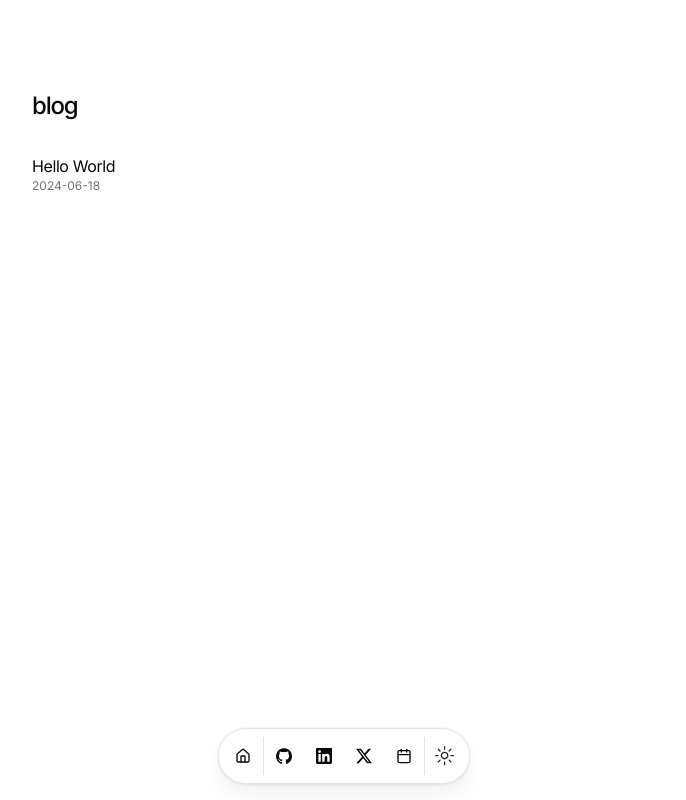
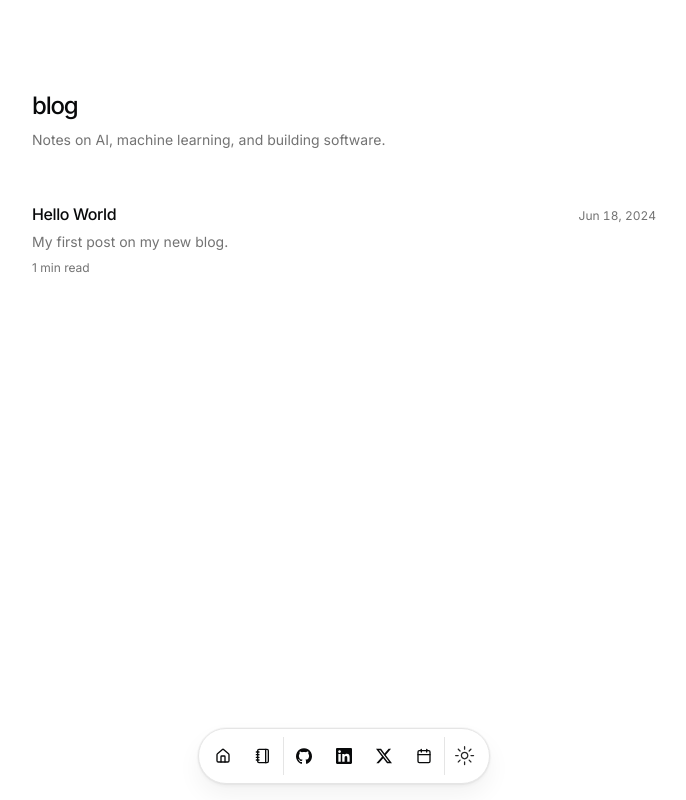
Before and after one commit to sudorishabh/sudorishabh, a Next.js app: page /blog in a window 1280 px wide. Shown: the whole page, without its empty margins (296-982 px from the left). Built offline with nearby package versions, Linux system fonts and the light colour scheme.

Commit message:
feat(blog): upgrade content pipeline with tags, drafts, reading time & TOC; fix Next 16 params & feat(blog): redesign index as text list with summaries, tags & reading time; add Blog to dock

```diff
--- a/app/blog/[slug]/page.tsx
+++ b/app/blog/[slug]/page.tsx
@@ -13,11 +13,14 @@ export async function generateStaticParams() {
 export async function generateMetadata({
   params,
 }: {
-  params: {
-    slug: string;
-  };
+  params: Promise<{ slug: string }>;
 }): Promise<Metadata | undefined> {
-  let post = await getPost(params.slug);
+  const { slug } = await params;
+  const post = await getPost(slug);
+
+  if (!post) {
+    return;
+  }
 
   let {
     title,
@@ -54,11 +57,10 @@ export async function generateMetadata({
 export default async function Blog({
   params,
 }: {
-  params: {
-    slug: string;
-  };
+  params: Promise<{ slug: string }>;
 }) {
-  let post = await getPost(params.slug);
+  const { slug } = await params;
+  const post = await getPost(slug);
 
   if (!post) {
     notFound();
--- a/app/blog/page.tsx
+++ b/app/blog/page.tsx
@@ -1,10 +1,10 @@
 import BlurFade from "@/components/magicui/blur-fade";
+import { PostList } from "@/components/post-list";
 import { getBlogPosts } from "@/data/blog";
-import Link from "next/link";
 
 export const metadata = {
   title: "Blog",
-  description: "My thoughts on software development, life, and more.",
+  description: "Notes on AI, machine learning, and building software.",
 };
 
 const BLUR_FADE_DELAY = 0.04;
@@ -15,32 +15,15 @@ export default async function BlogPage() {
   return (
     <section>
       <BlurFade delay={BLUR_FADE_DELAY}>
-        <h1 className="font-medium text-2xl mb-8 tracking-tighter">blog</h1>
+        <h1 className="mb-2 text-2xl font-medium tracking-tighter">blog</h1>
       </BlurFade>
-      {posts
-        .sort((a, b) => {
-          if (
-            new Date(a.metadata.publishedAt) > new Date(b.metadata.publishedAt)
-          ) {
-            return -1;
-          }
-          return 1;
-        })
-        .map((post, id) => (
-          <BlurFade delay={BLUR_FADE_DELAY * 2 + id * 0.05} key={post.slug}>
-            <Link
-              className="flex flex-col space-y-1 mb-4"
-              href={`/blog/${post.slug}`}
-            >
-              <div className="w-full flex flex-col">
-                <p className="tracking-tight">{post.metadata.title}</p>
-                <p className="h-6 text-xs text-muted-foreground">
-                  {post.metadata.publishedAt}
-                </p>
-              </div>
-            </Link>
-          </BlurFade>
-        ))}
+      <BlurFade delay={BLUR_FADE_DELAY * 1.5}>
+        <p className="mb-8 text-sm text-muted-foreground">
+          Notes on AI, machine learning, and building software.
+        </p>
+      </BlurFade>
+
+      <PostList posts={posts} />
     </section>
   );
 }
--- /dev/null
+++ b/components/post-list.tsx
@@ -0,0 +1,71 @@
+import BlurFade from "@/components/magicui/blur-fade";
+import type { Post } from "@/data/blog";
+import { formatShortDate } from "@/lib/utils";
+import Link from "next/link";
+
+const BLUR_FADE_DELAY = 0.04;
+
+export function PostList({
+  posts,
+  startDelay = BLUR_FADE_DELAY * 2,
+  emptyMessage = "No posts yet — check back soon.",
+}: {
+  posts: Post[];
+  startDelay?: number;
+  emptyMessage?: string;
+}) {
+  if (posts.length === 0) {
+    return (
+      <p className="text-sm text-muted-foreground">{emptyMessage}</p>
+    );
+  }
+
+  return (
+    <div className="flex flex-col divide-y divide-border/50">
+      {posts.map((post, id) => (
+        <BlurFade key={post.slug} delay={startDelay + id * 0.05}>
+          <Link
+            href={`/blog/${post.slug}`}
+            className="group flex flex-col gap-1.5 py-5 transition-opacity"
+          >
+            <div className="flex items-baseline justify-between gap-4">
+              <h2 className="font-medium tracking-tight underline-offset-4 group-hover:underline">
+                {post.metadata.title}
+              </h2>
+              <time
+                dateTime={post.metadata.publishedAt}
+                className="shrink-0 text-xs tabular-nums text-muted-foreground"
+              >
+                {formatShortDate(post.metadata.publishedAt)}
+              </time>
+            </div>
+
+            {post.metadata.summary && (
+              <p className="line-clamp-2 text-sm text-muted-foreground">
+                {post.metadata.summary}
+              </p>
+            )}
+
+            <div className="mt-0.5 flex flex-wrap items-center gap-x-2 gap-y-1 text-xs text-muted-foreground">
+              <span>{post.readingTime} min read</span>
+              {post.metadata.tags.length > 0 && (
+                <>
+                  <span aria-hidden className="text-border">
+                    &middot;
+                  </span>
+                  <span className="flex flex-wrap gap-x-2">
+                    {post.metadata.tags.map((tag) => (
+                      <span key={tag} className="text-muted-foreground/70">
+                        #{tag}
+                      </span>
+                    ))}
+                  </span>
+                </>
+              )}
+            </div>
+          </Link>
+        </BlurFade>
+      ))}
+    </div>
+  );
+}
--- a/data/blog.ts
+++ b/data/blog.ts
@@ -8,22 +8,117 @@ import remarkParse from "remark-parse";
 import remarkRehype from "remark-rehype";
 import { unified } from "unified";
 
-type Metadata = {
+export type PostMetadata = {
   title: string;
   publishedAt: string;
   summary: string;
+  tags: string[];
   image?: string;
+  author?: string;
+  draft: boolean;
 };
 
+export type TocItem = {
+  level: number;
+  text: string;
+  slug: string;
+};
+
+export type Post = {
+  slug: string;
+  metadata: PostMetadata;
+  /** Rendered HTML of the post body. */
+  source: string;
+  /** Table of contents built from h2/h3 headings. */
+  toc: TocItem[];
+  /** Estimated reading time, in whole minutes. */
+  readingTime: number;
+  wordCount: number;
+};
+
+const POSTS_DIR = path.join(process.cwd(), "content");
+
+/** Turn heading/tag text into a URL-safe slug (mirrors components/mdx.tsx). */
+export function slugify(str: string) {
+  return str
+    .toString()
+    .toLowerCase()
+    .trim()
+    .replace(/\s+/g, "-")
+    .replace(/&/g, "-and-")
+    .replace(/[^\w-]+/g, "")
+    .replace(/--+/g, "-");
+}
+
+function normalizeTags(input: unknown): string[] {
+  if (Array.isArray(input)) {
+    return input.map((t) => String(t).trim()).filter(Boolean);
+  }
+  if (typeof input === "string") {
+    return input
+      .split(",")
+      .map((t) => t.trim())
+      .filter(Boolean);
+  }
+  return [];
+}
+
 function getMDXFiles(dir: string) {
+  if (!fs.existsSync(dir)) return [];
   return fs.readdirSync(dir).filter((file) => path.extname(file) === ".mdx");
 }
 
-export async function markdownToHTML(markdown: string) {
-  const p = await unified()
+/** Recursively collect the visible text of a hast node. */
+function getNodeText(node: any): string {
+  if (node.type === "text") return node.value ?? "";
+  if (Array.isArray(node.children)) {
+    return node.children.map(getNodeText).join("");
+  }
+  return "";
+}
+
+/**
+ * Custom rehype plugin: assigns an `id` to every heading and collects h2/h3
+ * headings into `toc` so we can render a table of contents. Dependency-free so
+ * we get IDs + TOC in a single pass over the tree.
+ */
+function rehypeHeadings(toc: TocItem[]) {
+  return (tree: any) => {
+    const seen = new Map<string, number>();
+
+    const walk = (node: any) => {
+      if (node.type === "element" && /^h[1-6]$/.test(node.tagName)) {
+        const level = Number(node.tagName[1]);
+        const text = getNodeText(node).trim();
+        let slug = slugify(text);
+        // Guarantee unique ids when two headings share a title.
+        if (seen.has(slug)) {
+          const n = (seen.get(slug) ?? 0) + 1;
+          seen.set(slug, n);
+          slug = `${slug}-${n}`;
+        } else {
+          seen.set(slug, 0);
+        }
+        node.properties = node.properties || {};
+        if (!node.properties.id) node.properties.id = slug;
+        if (level >= 2 && level <= 3 && text) {
+          toc.push({ level, text, slug });
+        }
+      }
+      if (Array.isArray(node.children)) node.children.forEach(walk);
+    };
+
+    walk(tree);
+  };
+}
+
+async function markdownToHTML(markdown: string) {
+  const toc: TocItem[] = [];
+  const file = await unified()
     .use(remarkParse)
     .use(remarkGfm)
     .use(remarkRehype)
+    .use(() => rehypeHeadings(toc))
     .use(rehypePrettyCode, {
       // https://rehype-pretty.pages.dev/#usage
       theme: {
@@ -35,36 +130,87 @@ export async function markdownToHTML(markdown: string) {
     .use(rehypeStringify)
     .process(markdown);
 
-  return p.toString();
+  return { html: String(file), toc };
 }
 
-export async function getPost(slug: string) {
-  const filePath = path.join("content", `${slug}.mdx`);
-  let source = fs.readFileSync(filePath, "utf-8");
-  const { content: rawContent, data: metadata } = matter(source);
-  const content = await markdownToHTML(rawContent);
+function computeReadingTime(text: string) {
+  const words = text.trim().split(/\s+/).filter(Boolean).length;
+  return { wordCount: words, minutes: Math.max(1, Math.round(words / 200)) };
+}
+
+export async function getPost(slug: string): Promise<Post | null> {
+  const filePath = path.join(POSTS_DIR, `${slug}.mdx`);
+  if (!fs.existsSync(filePath)) return null;
+
+  const raw = fs.readFileSync(filePath, "utf-8");
+  const { content: rawContent, data } = matter(raw);
+  const { html, toc } = await markdownToHTML(rawContent);
+  const { wordCount, minutes } = computeReadingTime(rawContent);
+
+  const metadata: PostMetadata = {
+    title: data.title ?? slug,
+    publishedAt: data.publishedAt ?? "",
+    summary: data.summary ?? "",
+    tags: normalizeTags(data.tags),
+    image: data.image,
+    author: data.author,
+    draft: Boolean(data.draft),
+  };
+
   return {
-    source: content,
+    slug,
     metadata,
-    slug,
+    source: html,
+    toc,
+    readingTime: minutes,
+    wordCount,
   };
 }
 
-async function getAllPosts(dir: string) {
-  let mdxFiles = getMDXFiles(dir);
-  return Promise.all(
-    mdxFiles.map(async (file) => {
-      let slug = path.basename(file, path.extname(file));
-      let { metadata, source } = await getPost(slug);
-      return {
-        metadata,
-        slug,
-        source,
-      };
-    }),
+/**
+ * All publishable posts, newest first. Drafts are visible in development but
+ * hidden from production builds.
+ */
+export async function getBlogPosts(): Promise<Post[]> {
+  const files = getMDXFiles(POSTS_DIR);
+  const posts = await Promise.all(
+    files.map((file) => getPost(path.basename(file, path.extname(file)))),
+  );
+
+  const isDev = process.env.NODE_ENV === "development";
+
+  return posts
+    .filter((post): post is Post => post !== null)
+    .filter((post) => isDev || !post.metadata.draft)
+    .sort(
+      (a, b) =>
+        new Date(b.metadata.publishedAt).getTime() -
+        new Date(a.metadata.publishedAt).getTime(),
+    );
+}
+
+export type TagSummary = { tag: string; slug: string; count: number };
+
+/** Every tag used across published posts, most-used first. */
+export async function getAllTags(): Promise<TagSummary[]> {
+  const posts = await getBlogPosts();
+  const counts = new Map<string, number>();
+
+  for (const post of posts) {
+    for (const tag of post.metadata.tags) {
+      counts.set(tag, (counts.get(tag) ?? 0) + 1);
+    }
+  }
+
+  return [...counts.entries()]
+    .map(([tag, count]) => ({ tag, slug: slugify(tag), count }))
+    .sort((a, b) => b.count - a.count || a.tag.localeCompare(b.tag));
+}
+
+/** Published posts that carry the given tag (matched by slug). */
+export async function getPostsByTag(tagSlug: string): Promise<Post[]> {
+  const posts = await getBlogPosts();
+  return posts.filter((post) =>
+    post.metadata.tags.some((tag) => slugify(tag) === tagSlug),
   );
 }
-
-export async function getBlogPosts() {
-  return getAllPosts(path.join(process.cwd(), "content"));
-}
--- a/data/resume.tsx
+++ b/data/resume.tsx
@@ -36,7 +36,10 @@ export const DATA = {
     "Pydantic",
     "Streamlit",
   ],
-  navbar: [{ href: "/", icon: HomeIcon, label: "Home" }],
+  navbar: [
+    { href: "/", icon: HomeIcon, label: "Home" },
+    { href: "/blog", icon: NotebookIcon, label: "Blog" },
+  ],
   contact: {
     email: "samiksha.shukla@example.com",
     tel: "",
--- a/lib/utils.ts
+++ b/lib/utils.ts
@@ -3,6 +3,18 @@ import { twMerge } from "tailwind-merge";
 
 export function cn(...inputs: ClassValue[]) {
   return twMerge(clsx(inputs));
+}
+
+/** Compact, unambiguous date for list views, e.g. "Jun 18, 2024". */
+export function formatShortDate(date: string) {
+  if (!date.includes("T")) {
+    date = `${date}T00:00:00`;
+  }
+  return new Date(date).toLocaleDateString("en-US", {
+    month: "short",
+    day: "numeric",
+    year: "numeric",
+  });
 }
 
 export function formatDate(date: string) {
```
